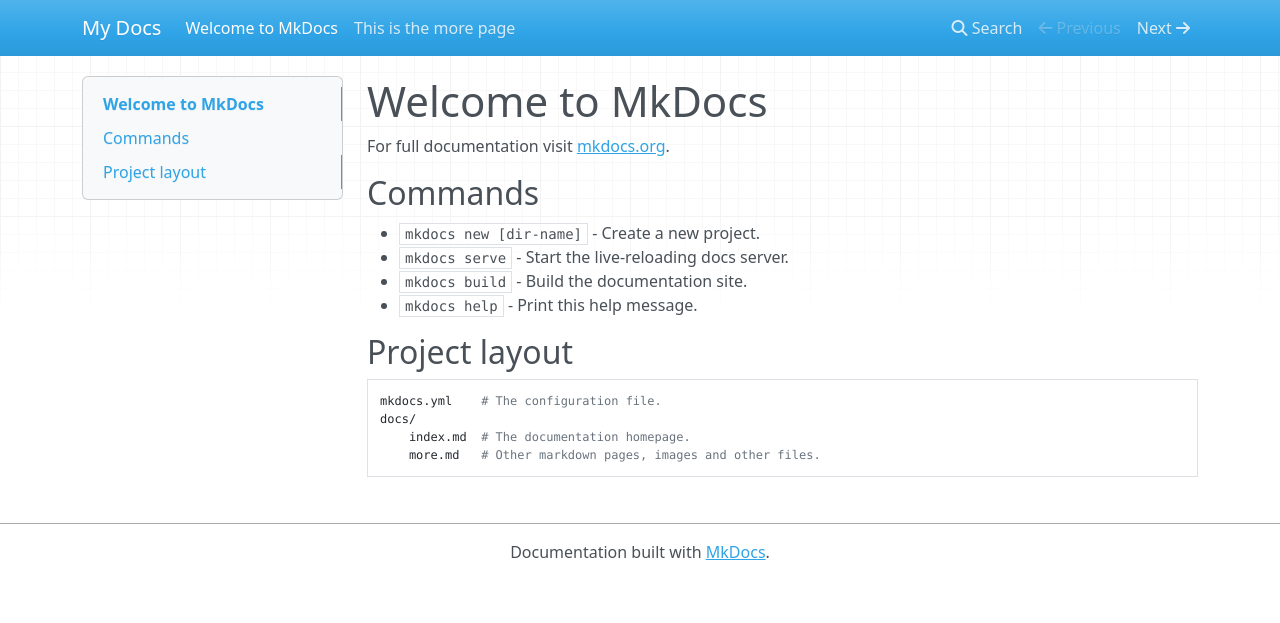
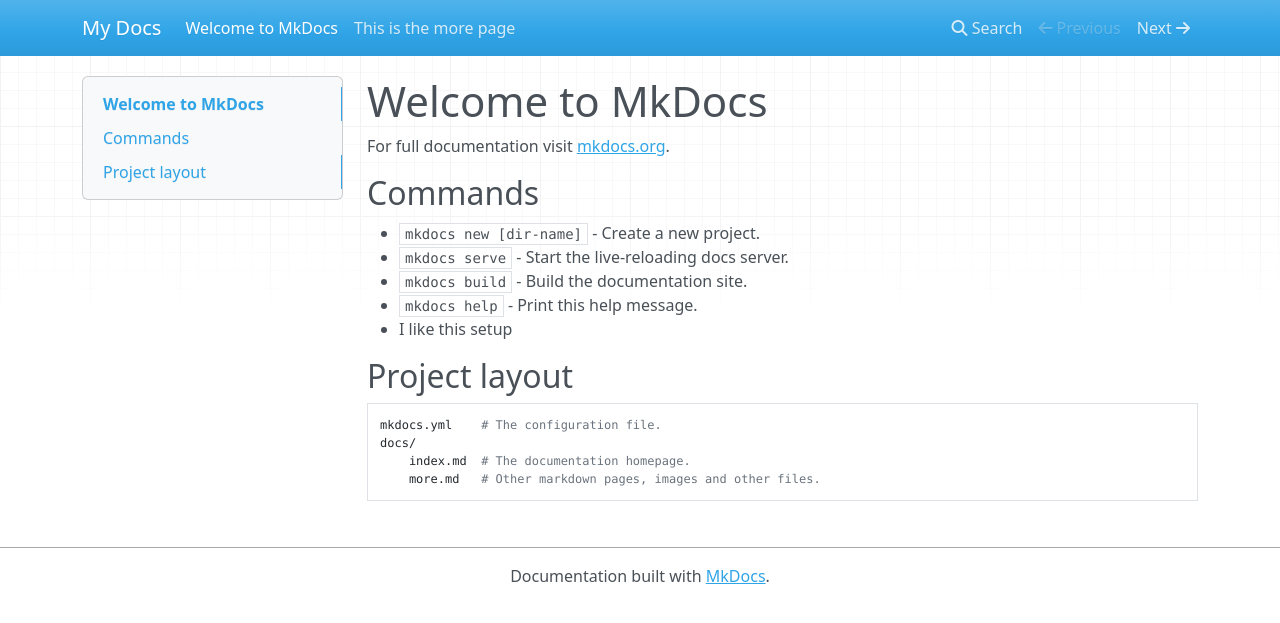
Before and after one commit to calicoquito/demodocs, an MkDocs documentation site: the page built from docs/index.md, in a window 1280 px wide. Shown: the top 623 px of the page. Built offline with MkDocs 1.6.1, drawn with Linux system fonts in a browser that asks for light colours; nearby versions of some CDN libraries.

Commit message:
updated bullet list in index

```diff
--- a/docs/index.md
+++ b/docs/index.md
@@ -8,6 +8,7 @@ For full documentation visit [mkdocs.org](https://mkdocs.org).
 * `mkdocs serve` - Start the live-reloading docs server.
 * `mkdocs build` - Build the documentation site.
 * `mkdocs help` - Print this help message.
+* I like this setup
 
 ## Project layout
 
```
